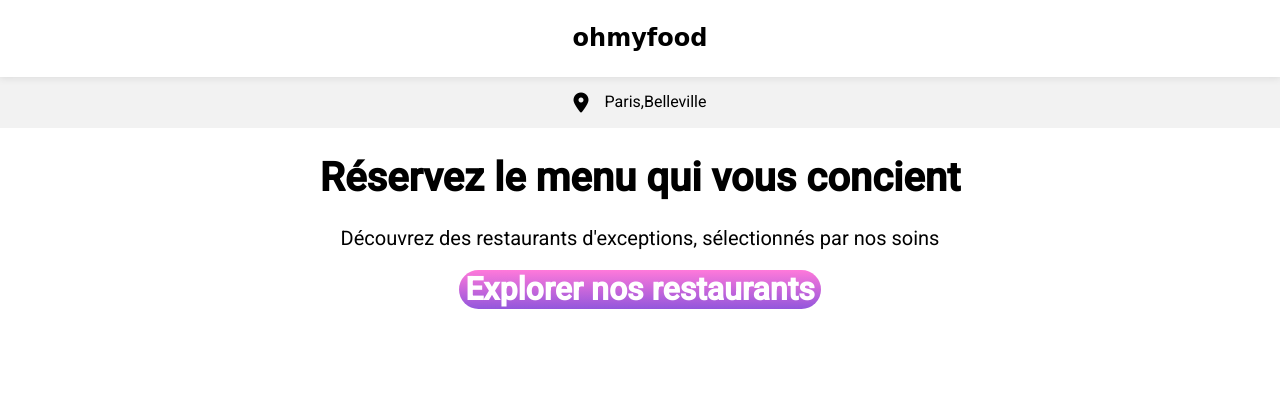
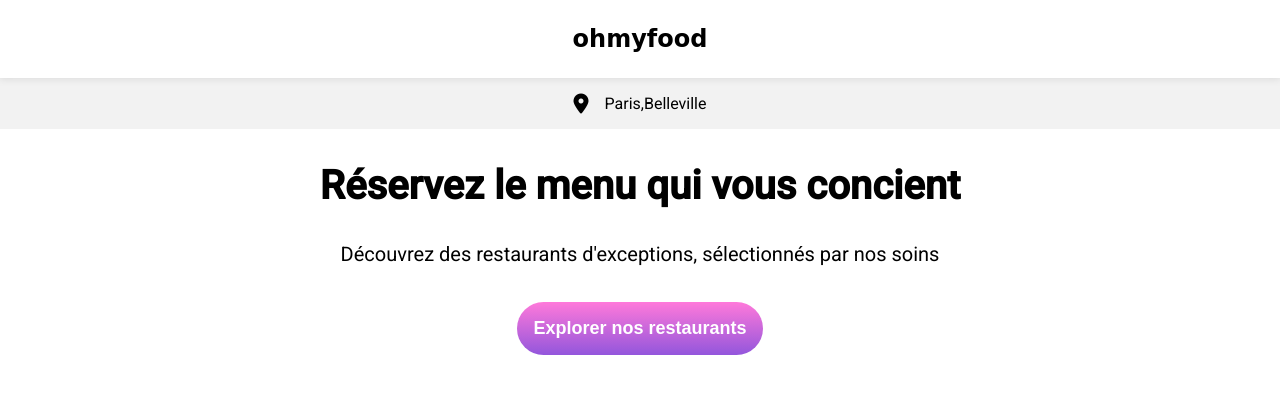
Before and after one commit to alpha-kansagui/ohmyfood, a website: page Index.html in a window 1280 px wide. Drawn offline with Linux system fonts and the light colour scheme; a web font is replaced by a local one.

Commit message:
Ajout du script dans le package json

```diff
--- a/Index.html
+++ b/Index.html
@@ -16,10 +16,7 @@
       src="https://kit.fontawesome.com/7d1c1f4d73.js"
       crossorigin="anonymous"
     ></script>
-    <link rel="stylesheet" href="styles/normalize.css" />
-    <link rel="stylesheet" href="styles/desktop.css" />
-    <link rel="stylesheet" href="styles/tablette.css" />
-    <link rel="stylesheet" href="styles/mobile.css" />
+    <link rel="stylesheet" href="sass/css/styles.css" />
     <title>ohmyfood</title>
   </head>
   <body>
--- a/package.json
+++ b/package.json
@@ -4,7 +4,8 @@
   "description": "projet3 ohmyfood",
   "main": "index.js",
   "scripts": {
-    "test": "echo \"Error: no test specified\" && exit 1"
+    "test": "echo \"Error: no test specified\" && exit 1",
+    "sass": "sass --watch sass/scss:sass/css"
   },
   "repository": {
     "type": "git",
--- /dev/null
+++ b/sass/scss/styles.scss
@@ -0,0 +1,70 @@
+*,
+::before,
+::after {
+  box-sizing: border-box;
+}
+.flex-centre {
+  display: flex;
+  justify-content: center;
+  align-items: center;
+}
+
+.couleur-primaire {
+  color: #9356dc;
+}
+.couleur-secondaire {
+  color: #ff79da;
+}
+.couleur-tertiaire {
+  color: #99e2d0;
+}
+.arrierePlan-gris {
+  background-color: #f2f2f2;
+}
+body {
+  margin: 0px;
+  font-family: "Roboto", sans-serif;
+}
+/*Header*/
+.logo {
+  font-family: Shrikhand, cursive;
+  text-align: center;
+  box-shadow: 0px 0px 8px 1px rgba(0, 0, 0, 0.1);
+  padding: 5px;
+  position: relative;
+}
+/*Main*/
+.localisation {
+  display: flex;
+  justify-content: center;
+  align-items: center;
+  gap: 16px;
+  background-color: arrierePlan-gris;
+}
+/*Section*/
+.exploration {
+  text-align: center;
+
+  h1 {
+    font-size: 40px;
+  }
+  p {
+    font-size: 20px;
+  }
+  button {
+    color: white;
+    font-weight: bold;
+    background-image: linear-gradient(to top, #9356dc, #ff79da);
+    font-size: 18px;
+    padding: 16px;
+    border-radius: 32px;
+    border: none;
+    box-shadow: 2px 1px 16px -3px;
+    transition: transforme 200ms;
+    margin-top: 16px;
+  }
+  button:hover {
+    transform: scale(1.02);
+    opacity: 0.9;
+  }
+}
```
Also changed, not shown: sass/css/styles.css, styles/desktop.css (deleted), styles/normalize.css (deleted), styles/tablette.css (deleted), 1 other file.
